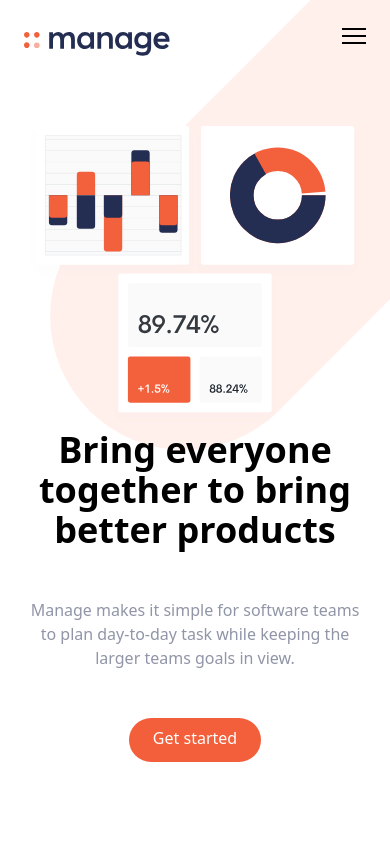
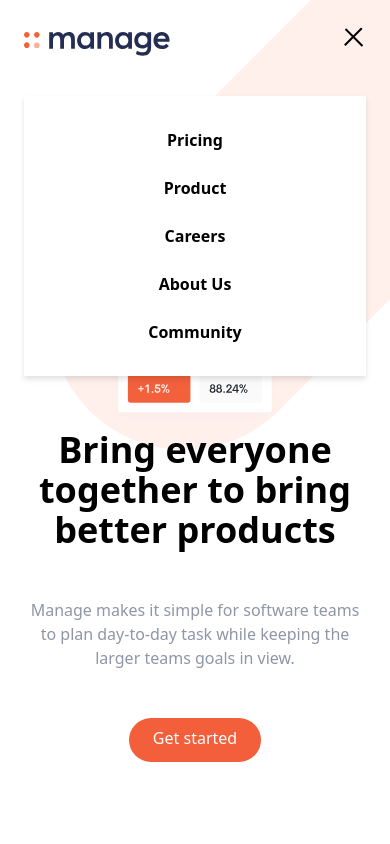
Before and after one commit to Clinton-dev/manage-landing-page-challange, a website: page index.html in a window 390 px wide. Both pictures are taken after a click on the button 354 px from the left and 40 px from the top of the page. Shown: the top 844 px of the page. Drawn offline with nearby package versions, Linux system fonts and the light colour scheme; files that its build step writes are made by us from their sources.

Commit message:
Make mobile menu responsive and dynamic

```diff
--- a/index.html
+++ b/index.html
@@ -39,7 +39,7 @@
         <!-- mobile menu -->
         <div class="md:hidden">
             <div id="menu"
-                class="absolute flex flex-col hidden items-center self-end  py-8 mt-10 space-y-6 font-bold bg-white sm:w-auto sm:self-center left-6 right-6 drop-shadow-md">
+                class="absolute flex-col hidden items-center self-end  py-8 mt-10 space-y-6 font-bold bg-white sm:w-auto sm:self-center left-6 right-6 drop-shadow-md">
                 <a href="#">Pricing</a>
                 <a href="#">Product</a>
                 <a href="#">Careers</a>
@@ -305,6 +305,7 @@
             </div>
         </div>
     </footer>
+    <script src="/js/script.js"></script>
 </body>
 
 </html>
--- /dev/null
+++ b/js/script.js
@@ -0,0 +1,8 @@
+const btn = document.getElementById('menu-btn');
+const nav = document.getElementById('menu');
+
+btn.addEventListener('click', () => {
+    btn.classList.toggle('open')
+    nav.classList.toggle('flex')
+    nav.classList.toggle('hidden')
+})
```
